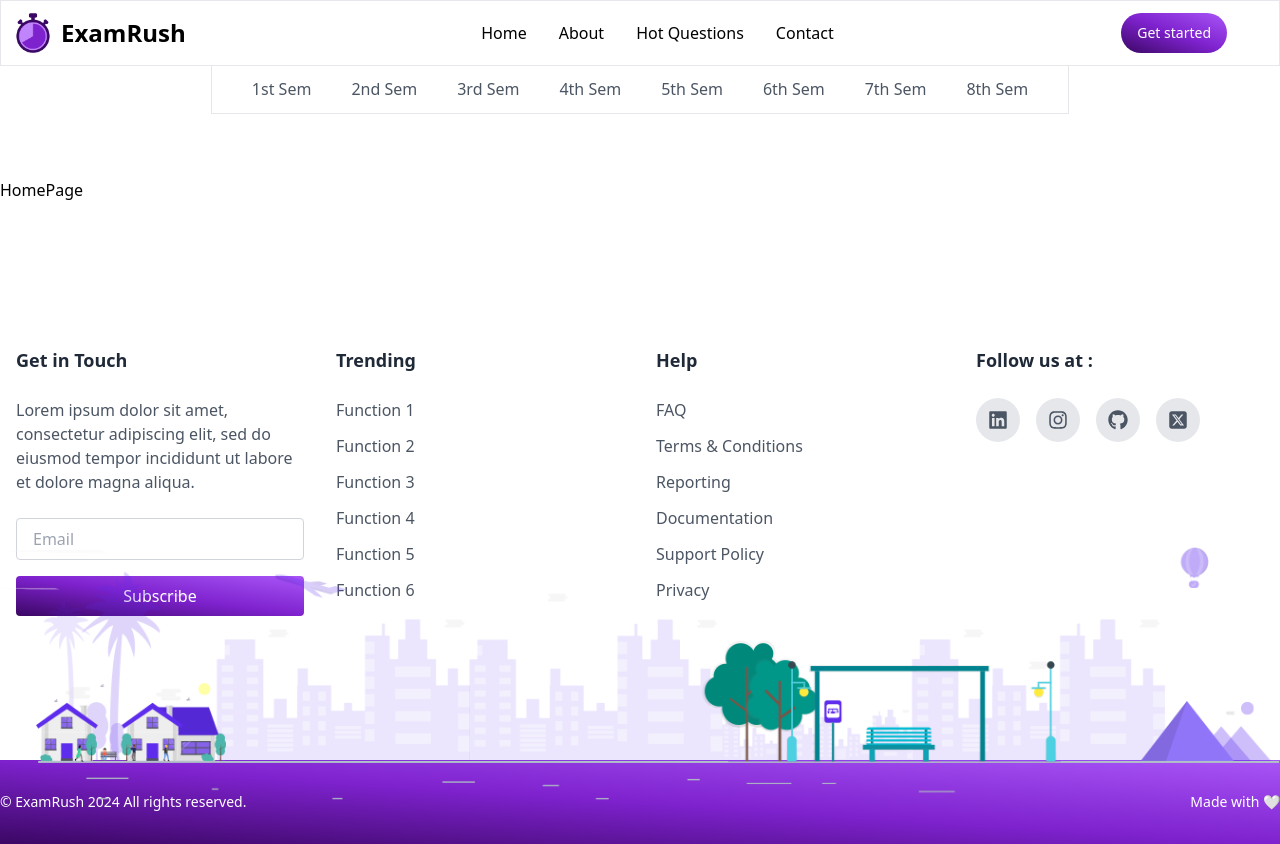
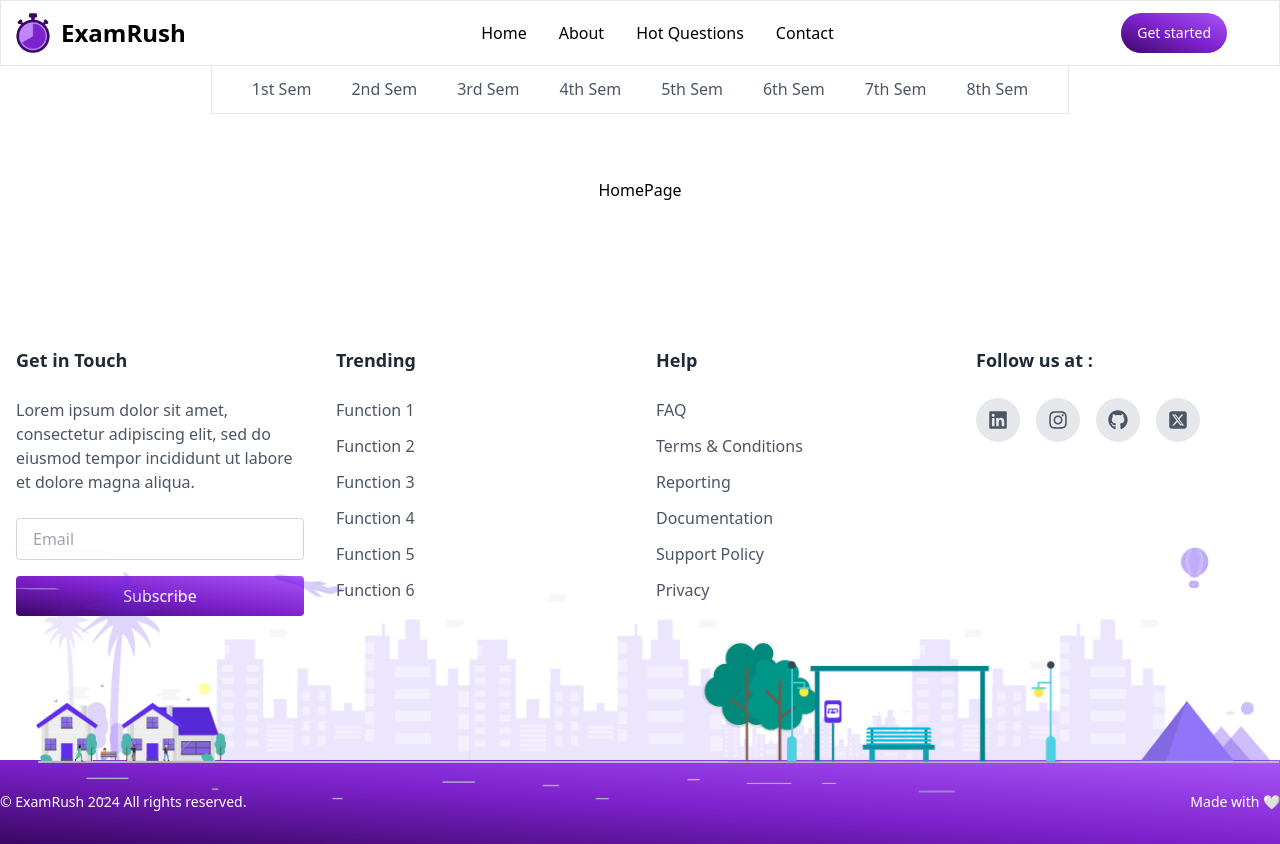
Before and after one commit to mardavsj/exam-rush, a Next.js app: page / in a window 1280 px wide. Built offline with nearby package versions, Linux system fonts and the light colour scheme.

Commit message:
homepage

```diff
--- a/pages/HomePage.js
+++ b/pages/HomePage.js
@@ -2,7 +2,7 @@ import React from 'react'
 
 const HomePage = () => {
   return (
-    <div>HomePage</div>
+    <div className="text-center">HomePage</div>
   )
 }
 
```
